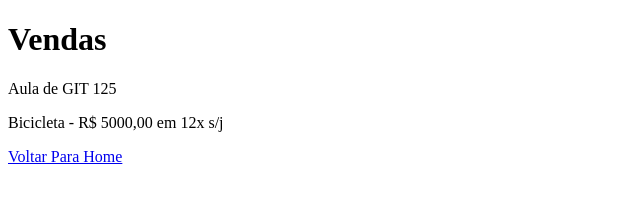
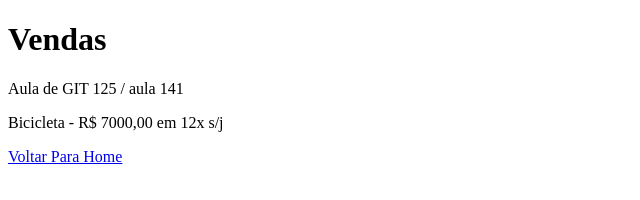
Before and after one commit to brunopereira019/aulaGitHub, a plain HTML site: page vendas.html in a window 1280 px wide. Shown: the full height of the page, 0-640 px from the left. Drawn offline with Linux system fonts and the light colour scheme.

Commit message:
Atualizado produto para 7k

```diff
--- a/vendas.html
+++ b/vendas.html
@@ -8,8 +8,8 @@
 </head>
 <body>
     <h1>Vendas</h1>
-    <p>Aula de GIT 125 </p>
-    <p>Bicicleta - R$ 5000,00 em 12x s/j</p>
+    <p>Aula de GIT 125 / aula 141</p>
+    <p>Bicicleta - R$ 7000,00 em 12x s/j</p>
     <p> <a href="index.html">Voltar Para Home</a></p>
 </body>
 </html>
```
